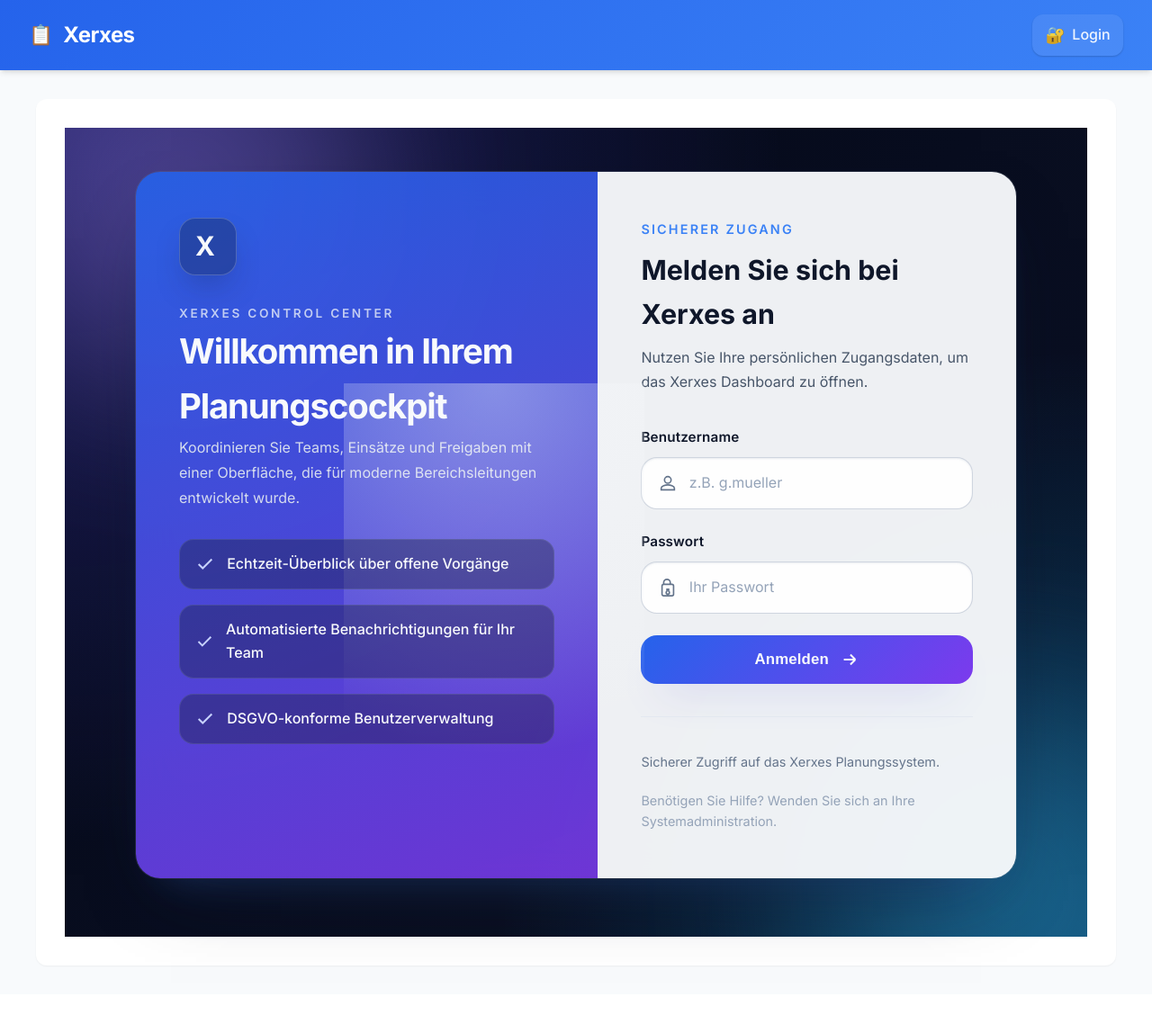
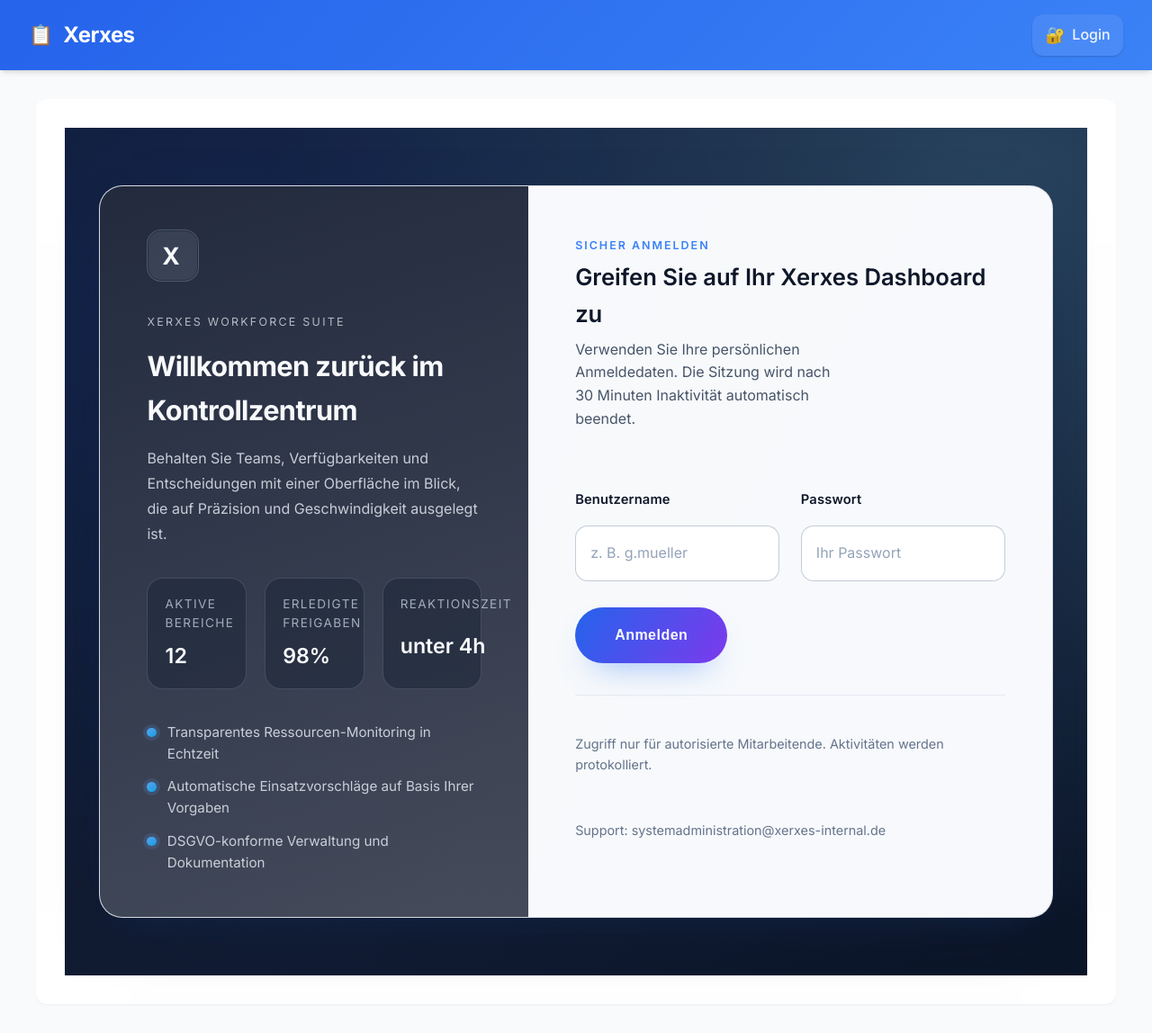
Before and after one commit to TimeLance89/Test-Git-Jester, a Python web app: template templates/login.html in a window 1280 px wide. Shown: the whole page at 90% size. Before the commit the page ends 1074 px from the top, so only its background shows below. Run offline with Jinja, Linux system fonts and the light colour scheme; the template is opened without the code that fills it, so the values that code supplies are empty.

Commit message:
Redesign login experience

```diff
--- a/templates/login.html
+++ b/templates/login.html
@@ -1,71 +1,70 @@
 {% extends "layout.html" %}
 {% block title %}Anmelden - Xerxes{% endblock %}
 {% block content %}
-<div class="xerxes-auth" role="main">
-  <div class="xerxes-auth__background" aria-hidden="true">
-    <div class="xerxes-orb xerxes-orb--one"></div>
-    <div class="xerxes-orb xerxes-orb--two"></div>
-    <div class="xerxes-mesh"></div>
-  </div>
+<div class="auth-frame" role="main">
+  <div class="auth-frame__texture" aria-hidden="true"></div>
 
-  <div class="xerxes-auth__card" aria-labelledby="xerxes-auth-heading">
-    <aside class="xerxes-auth__brand">
-      <div class="xerxes-logo" aria-hidden="true">
-        <span>X</span>
-      </div>
-      <div class="xerxes-brand__intro">
-        <p class="xerxes-brand__kicker">Xerxes Control Center</p>
-        <h1 id="xerxes-auth-heading">Willkommen in Ihrem Planungscockpit</h1>
-        <p class="xerxes-brand__text">
-          Koordinieren Sie Teams, Einsätze und Freigaben mit einer Oberfläche,
-          die für moderne Bereichsleitungen entwickelt wurde.
-        </p>
-      </div>
-      <ul class="xerxes-brand__benefits">
-        <li>
-          <svg viewBox="0 0 24 24" aria-hidden="true"><path d="M4 12L9 17L20 6"/></svg>
-          Echtzeit-Überblick über offene Vorgänge
-        </li>
-        <li>
-          <svg viewBox="0 0 24 24" aria-hidden="true"><path d="M4 12L9 17L20 6"/></svg>
-          Automatisierte Benachrichtigungen für Ihr Team
-        </li>
-        <li>
-          <svg viewBox="0 0 24 24" aria-hidden="true"><path d="M4 12L9 17L20 6"/></svg>
-          DSGVO-konforme Benutzerverwaltung
-        </li>
-      </ul>
-    </aside>
-
-    <section class="xerxes-auth__form" aria-labelledby="xerxes-form-heading">
-      <header class="xerxes-form__header">
-        <p class="xerxes-form__kicker">Sicherer Zugang</p>
-        <h2 id="xerxes-form-heading">Melden Sie sich bei Xerxes an</h2>
-        <p class="xerxes-form__subtext">
-          Nutzen Sie Ihre persönlichen Zugangsdaten, um das Xerxes Dashboard zu öffnen.
+  <div class="auth-panel" aria-labelledby="auth-heading">
+    <section class="auth-panel__intro">
+      <div class="brand-badge">X</div>
+      <header class="auth-panel__headline">
+        <p class="auth-panel__eyebrow">Xerxes Workforce Suite</p>
+        <h1 id="auth-heading">Willkommen zurück im Kontrollzentrum</h1>
+        <p class="auth-panel__lead">
+          Behalten Sie Teams, Verfügbarkeiten und Entscheidungen mit einer Oberfläche im Blick,
+          die auf Präzision und Geschwindigkeit ausgelegt ist.
         </p>
       </header>
 
-      <form method="post" action="{{ url_for('login', next=request.args.get('next')) }}" class="xerxes-form">
-        <div class="xerxes-input">
-          <label for="username">Benutzername</label>
-          <div class="xerxes-input__field">
-            <svg viewBox="0 0 24 24" aria-hidden="true"><path d="M12 12C14.21 12 16 10.21 16 8C16 5.79 14.21 4 12 4C9.79 4 8 5.79 8 8C8 10.21 9.79 12 12 12ZM12 14C9.33 14 4 15.34 4 18V20H20V18C20 15.34 14.67 14 12 14Z"/></svg>
+      <dl class="auth-metrics">
+        <div class="auth-metrics__item">
+          <dt>Aktive Bereiche</dt>
+          <dd>12</dd>
+        </div>
+        <div class="auth-metrics__item">
+          <dt>Erledigte Freigaben</dt>
+          <dd>98%</dd>
+        </div>
+        <div class="auth-metrics__item">
+          <dt>Reaktionszeit</dt>
+          <dd>unter 4h</dd>
+        </div>
+      </dl>
+
+      <ul class="auth-benefits">
+        <li>Transparentes Ressourcen-Monitoring in Echtzeit</li>
+        <li>Automatische Einsatzvorschläge auf Basis Ihrer Vorgaben</li>
+        <li>DSGVO-konforme Verwaltung und Dokumentation</li>
+      </ul>
+    </section>
+
+    <section class="auth-panel__form" aria-labelledby="form-heading">
+      <header class="auth-form__header">
+        <div>
+          <p class="auth-form__eyebrow">Sicher anmelden</p>
+          <h2 id="form-heading">Greifen Sie auf Ihr Xerxes Dashboard zu</h2>
+          <p class="auth-form__hint">
+            Verwenden Sie Ihre persönlichen Anmeldedaten. Die Sitzung wird nach 30&nbsp;Minuten Inaktivität automatisch beendet.
+          </p>
+        </div>
+      </header>
+
+      <form method="post" action="{{ url_for('login', next=request.args.get('next')) }}" class="signin-form">
+        <div class="signin-form__grid">
+          <label class="form-field" for="username">
+            <span>Benutzername</span>
             <input
               type="text"
               id="username"
               name="username"
               autocomplete="username"
-              placeholder="z.B. g.mueller"
+              placeholder="z. B. g.mueller"
               required
             />
-          </div>
-        </div>
+          </label>
 
-        <div class="xerxes-input">
-          <label for="password">Passwort</label>
-          <div class="xerxes-input__field">
-            <svg viewBox="0 0 24 24" aria-hidden="true"><path d="M17 8H7V6C7 3.79 8.79 2 11 2C13.21 2 15 3.79 15 6V8H17C18.1 8 19 8.9 19 10V20C19 21.1 18.1 22 17 22H7C5.9 22 5 21.1 5 20V10C5 8.9 5.9 8 7 8H17ZM13 16.17V14H11V16.17C10.41 16.58 10 17.26 10 18C10 19.1 10.9 20 12 20C13.1 20 14 19.1 14 18C14 17.26 13.59 16.58 13 16.17Z"/></svg>
+          <label class="form-field" for="password">
+            <span>Passwort</span>
             <input
               type="password"
               id="password"
@@ -74,391 +73,389 @@
               placeholder="Ihr Passwort"
               required
             />
-          </div>
+          </label>
         </div>
 
-        <button type="submit" class="xerxes-button">
-          <span>Anmelden</span>
-          <svg viewBox="0 0 24 24" aria-hidden="true"><path d="M5 12H19M19 12L13 6M19 12L13 18"/></svg>
-        </button>
+        <div class="signin-form__actions">
+          <button type="submit" class="signin-form__submit">
+            Anmelden
+          </button>
+        </div>
       </form>
 
-      <footer class="xerxes-form__footer">
-        <p>Sicherer Zugriff auf das Xerxes Planungssystem.</p>
-        <p class="xerxes-form__support">Benötigen Sie Hilfe? Wenden Sie sich an Ihre Systemadministration.</p>
+      <footer class="auth-form__footer">
+        <p>Zugriff nur für autorisierte Mitarbeitende. Aktivitäten werden protokolliert.</p>
+        <p>Support: systemadministration@xerxes-internal.de</p>
       </footer>
     </section>
   </div>
 </div>
 
 <style>
-.xerxes-auth {
+.auth-frame {
   position: relative;
   min-height: calc(100vh - 96px);
+  display: flex;
+  align-items: center;
+  justify-content: center;
+  padding: 4rem 3vw;
+  background: radial-gradient(circle at 15% 20%, rgba(37, 99, 235, 0.18), transparent 55%),
+              radial-gradient(circle at 90% 10%, rgba(125, 211, 252, 0.22), transparent 60%),
+              linear-gradient(135deg, #0f172a, #111c34 55%, #0b1528 100%);
+  font-family: 'Inter', system-ui, -apple-system, BlinkMacSystemFont, 'Segoe UI', sans-serif;
+  color: #0f172a;
+}
+
+.auth-frame__texture {
+  position: absolute;
+  inset: 0;
+  background-image: linear-gradient(rgba(255, 255, 255, 0.03) 1px, transparent 1px),
+                    linear-gradient(90deg, rgba(255, 255, 255, 0.03) 1px, transparent 1px);
+  background-size: 80px 80px;
+  opacity: 0.6;
+  mask-image: radial-gradient(circle at center, rgba(0, 0, 0, 0.9), transparent 70%);
+  pointer-events: none;
+}
+
+.auth-panel {
+  position: relative;
+  width: min(1120px, 95vw);
+  display: grid;
+  grid-template-columns: minmax(260px, 0.9fr) minmax(380px, 1.1fr);
+  border-radius: 26px;
+  overflow: hidden;
+  background: rgba(255, 255, 255, 0.9);
+  box-shadow: 0 28px 70px -36px rgba(15, 23, 42, 0.85), 0 18px 45px -32px rgba(59, 130, 246, 0.35);
+  border: 1px solid rgba(148, 163, 184, 0.2);
+  backdrop-filter: blur(14px);
+}
+
+.auth-panel::before {
+  content: "";
+  position: absolute;
+  inset: 0;
+  background: linear-gradient(120deg, rgba(59, 130, 246, 0.12), transparent 55%, rgba(139, 92, 246, 0.18));
+  pointer-events: none;
+}
+
+.auth-panel__intro {
+  position: relative;
+  z-index: 1;
+  padding: 3rem 3.25rem;
+  display: grid;
+  gap: 2.2rem;
+  background: linear-gradient(165deg, rgba(15, 23, 42, 0.9), rgba(15, 23, 42, 0.75));
+  color: #f8fafc;
+}
+
+.brand-badge {
+  width: 58px;
+  height: 58px;
+  border-radius: 16px;
   display: grid;
   place-items: center;
-  padding: 3rem 1.5rem 4rem;
-  color: #0f172a;
-  font-family: 'Inter', system-ui, -apple-system, BlinkMacSystemFont, 'Segoe UI', sans-serif;
+  font-weight: 700;
+  font-size: 1.65rem;
+  letter-spacing: 0.18em;
+  text-transform: uppercase;
+  background: rgba(148, 163, 184, 0.18);
+  border: 1px solid rgba(148, 163, 184, 0.25);
+  box-shadow: inset 0 0 0 1px rgba(15, 23, 42, 0.45);
 }
 
-.xerxes-auth__background {
-  position: absolute;
-  inset: 0;
-  background: radial-gradient(circle at top left, rgba(79, 70, 229, 0.35), transparent 55%),
-              radial-gradient(circle at bottom right, rgba(14, 165, 233, 0.3), transparent 45%),
-              linear-gradient(135deg, #050919 0%, #0b1125 100%);
-  overflow: hidden;
+.auth-panel__eyebrow {
+  margin: 0;
+  letter-spacing: 0.18em;
+  text-transform: uppercase;
+  font-size: 0.78rem;
+  color: rgba(226, 232, 240, 0.75);
 }
 
-.xerxes-orb {
-  position: absolute;
-  width: 420px;
-  height: 420px;
-  border-radius: 999px;
-  filter: blur(100px);
-  opacity: 0.6;
+.auth-panel__headline {
+  display: grid;
+  gap: 0.9rem;
 }
 
-.xerxes-orb--one {
-  top: -140px;
-  left: -80px;
-  background: rgba(167, 139, 250, 0.55);
+.auth-panel__headline h1 {
+  margin: 0;
+  font-size: clamp(1.9rem, 2.4vw, 2.6rem);
+  letter-spacing: -0.02em;
 }
 
-.xerxes-orb--two {
-  bottom: -160px;
-  right: -120px;
-  background: rgba(56, 189, 248, 0.5);
-}
-
-.xerxes-mesh {
-  position: absolute;
-  inset: 0;
-  background-image: linear-gradient(rgba(255, 255, 255, 0.05) 1px, transparent 1px),
-                    linear-gradient(90deg, rgba(255, 255, 255, 0.05) 1px, transparent 1px);
-  background-size: 60px 60px;
-  mask-image: radial-gradient(circle, rgba(255, 255, 255, 0.9), transparent 70%);
-  opacity: 0.5;
-}
-
-.xerxes-auth__card {
-  position: relative;
-  display: grid;
-  grid-template-columns: minmax(280px, 1.05fr) minmax(320px, 0.95fr);
-  max-width: 980px;
-  width: 100%;
-  border-radius: 28px;
-  overflow: hidden;
-  box-shadow: 0 35px 80px -40px rgba(15, 23, 42, 0.8), 0 25px 45px -35px rgba(59, 130, 246, 0.5);
-  border: 1px solid rgba(148, 163, 184, 0.18);
-  background: rgba(15, 23, 42, 0.1);
-  backdrop-filter: blur(24px);
-}
-
-.xerxes-auth__brand {
-  background: linear-gradient(160deg, rgba(37, 99, 235, 0.9), rgba(124, 58, 237, 0.88));
-  color: #f8fafc;
-  padding: 3.2rem 3rem;
-  display: flex;
-  flex-direction: column;
-  gap: 2rem;
-  position: relative;
-}
-
-.xerxes-auth__brand::after {
-  content: "";
-  position: absolute;
-  inset: 30% -10% -15% 45%;
-  background: radial-gradient(circle at top, rgba(248, 250, 252, 0.55), transparent 60%);
-  pointer-events: none;
-  opacity: 0.7;
-}
-
-.xerxes-logo {
-  width: 64px;
-  height: 64px;
-  border-radius: 18px;
-  display: grid;
-  place-items: center;
-  background: rgba(15, 23, 42, 0.3);
-  font-size: 1.85rem;
-  font-weight: 700;
-  letter-spacing: 0.2em;
-  text-transform: uppercase;
-  box-shadow: inset 0 0 0 1px rgba(248, 250, 252, 0.2), 0 18px 40px -20px rgba(15, 23, 42, 0.85);
-}
-
-.xerxes-brand__kicker {
-  margin: 0;
-  font-size: 0.85rem;
-  font-weight: 600;
-  letter-spacing: 0.2em;
-  text-transform: uppercase;
-  color: rgba(241, 245, 249, 0.75);
-}
-
-.xerxes-auth__brand h1 {
-  margin: 0;
-  font-size: clamp(2rem, 3vw, 2.8rem);
-  font-weight: 700;
-  letter-spacing: -0.03em;
-}
-
-.xerxes-brand__text {
+.auth-panel__lead {
   margin: 0;
   font-size: 1rem;
   line-height: 1.75;
-  color: rgba(226, 232, 240, 0.92);
+  color: rgba(226, 232, 240, 0.85);
 }
 
-.xerxes-brand__benefits {
-  list-style: none;
+.auth-metrics {
+  display: grid;
+  grid-template-columns: repeat(3, minmax(0, 1fr));
+  gap: 1.25rem;
+  margin: 0;
+}
+
+.auth-metrics__item {
+  padding: 1.1rem 1.2rem;
+  border-radius: 18px;
+  background: rgba(30, 41, 59, 0.6);
+  border: 1px solid rgba(148, 163, 184, 0.25);
+  display: grid;
+  gap: 0.4rem;
+}
+
+.auth-metrics__item dt {
+  font-size: 0.85rem;
+  text-transform: uppercase;
+  letter-spacing: 0.1em;
+  color: rgba(203, 213, 225, 0.75);
+}
+
+.auth-metrics__item dd {
+  margin: 0;
+  font-size: 1.45rem;
+  font-weight: 600;
+}
+
+.auth-benefits {
   margin: 0;
   padding: 0;
+  list-style: none;
   display: grid;
-  gap: 1.1rem;
+  gap: 0.75rem;
+}
+
+.auth-benefits li {
+  padding-left: 1.4rem;
+  position: relative;
+  font-size: 0.95rem;
+  color: rgba(226, 232, 240, 0.85);
+}
+
+.auth-benefits li::before {
+  content: "";
+  position: absolute;
+  left: 0;
+  top: 0.45rem;
+  width: 0.65rem;
+  height: 0.65rem;
+  border-radius: 50%;
+  background: linear-gradient(135deg, rgba(96, 165, 250, 0.95), rgba(14, 165, 233, 0.95));
+  box-shadow: 0 0 0 4px rgba(96, 165, 250, 0.15);
+}
+
+.auth-panel__form {
   position: relative;
   z-index: 1;
+  padding: 3.5rem 3.25rem;
+  display: grid;
+  gap: 2.2rem;
+  background: rgba(248, 250, 252, 0.98);
 }
 
-.xerxes-brand__benefits li {
+.auth-form__header {
   display: flex;
-  align-items: center;
-  gap: 0.85rem;
-  padding: 0.95rem 1.1rem;
-  border-radius: 16px;
-  background: rgba(15, 23, 42, 0.35);
-  box-shadow: inset 0 0 0 1px rgba(148, 163, 184, 0.2);
-  font-weight: 500;
+  justify-content: space-between;
+  gap: 1.5rem;
+  align-items: flex-start;
 }
 
-.xerxes-brand__benefits svg {
-  width: 22px;
-  height: 22px;
-  stroke: #c7d2fe;
-  stroke-width: 2.2;
-  fill: none;
+.auth-form__eyebrow {
+  margin: 0 0 0.35rem;
+  text-transform: uppercase;
+  letter-spacing: 0.16em;
+  font-size: 0.78rem;
+  color: #3b82f6;
+  font-weight: 600;
 }
 
-.xerxes-auth__form {
-  background: rgba(248, 250, 252, 0.96);
-  padding: 3.25rem 3rem;
-  display: flex;
-  flex-direction: column;
-  gap: 2.25rem;
-}
-
-.xerxes-form__header {
-  display: grid;
-  gap: 0.65rem;
-}
-
-.xerxes-form__kicker {
+.auth-form__header h2 {
   margin: 0;
-  font-size: 0.9rem;
+  font-size: clamp(1.6rem, 2vw, 1.9rem);
   font-weight: 600;
-  text-transform: uppercase;
-  letter-spacing: 0.15em;
-  color: #3b82f6;
-}
-
-.xerxes-form__header h2 {
-  margin: 0;
-  font-size: 1.9rem;
-  font-weight: 700;
   color: #0f172a;
 }
 
-.xerxes-form__subtext {
-  margin: 0;
+.auth-form__hint {
+  margin: 0.35rem 0 0;
   color: #475569;
-  line-height: 1.7;
+  max-width: 30ch;
+  line-height: 1.6;
 }
 
-.xerxes-form {
+.signin-form {
   display: grid;
+  gap: 1.8rem;
+}
+
+.signin-form__grid {
+  display: grid;
+  grid-template-columns: repeat(2, minmax(0, 1fr));
   gap: 1.5rem;
 }
 
-.xerxes-input {
+.form-field {
   display: grid;
-  gap: 0.6rem;
+  gap: 0.55rem;
 }
 
-.xerxes-input label {
+.form-field span {
+  font-size: 0.92rem;
   font-weight: 600;
-  font-size: 0.95rem;
+  color: #0f172a;
   letter-spacing: 0.01em;
-  color: #0f172a;
 }
 
-.xerxes-input__field {
-  display: grid;
-  grid-template-columns: auto 1fr;
-  align-items: center;
-  gap: 0.8rem;
-  padding: 0.95rem 1.1rem;
-  border-radius: 18px;
-  border: 1px solid rgba(148, 163, 184, 0.45);
-  background: rgba(255, 255, 255, 0.9);
-  box-shadow: inset 0 1px 2px rgba(148, 163, 184, 0.2);
+.form-field input {
+  border: 1px solid rgba(148, 163, 184, 0.55);
+  border-radius: 14px;
+  padding: 0.85rem 1rem;
+  font: inherit;
+  color: #0f172a;
+  background: rgba(255, 255, 255, 0.95);
   transition: border-color 0.2s ease, box-shadow 0.2s ease, transform 0.2s ease;
 }
 
-.xerxes-input__field svg {
-  width: 22px;
-  height: 22px;
-  fill: none;
-  stroke: #64748b;
-  stroke-width: 1.8;
-}
-
-.xerxes-input__field input {
-  border: none;
-  background: transparent;
-  font: inherit;
-  padding: 0;
-  color: #0f172a;
-}
-
-.xerxes-input__field input::placeholder {
+.form-field input::placeholder {
   color: #94a3b8;
 }
 
-.xerxes-input__field input:focus-visible {
+.form-field input:focus-visible {
   outline: none;
-}
-
-.xerxes-input:focus-within .xerxes-input__field {
-  border-color: rgba(37, 99, 235, 0.8);
-  box-shadow: 0 0 0 4px rgba(37, 99, 235, 0.14);
+  border-color: rgba(59, 130, 246, 0.75);
+  box-shadow: 0 0 0 4px rgba(59, 130, 246, 0.18);
   transform: translateY(-1px);
 }
 
-.xerxes-button {
-  display: inline-flex;
-  align-items: center;
-  justify-content: center;
-  gap: 0.75rem;
-  padding: 1rem 1.2rem;
-  border-radius: 18px;
+.signin-form__actions {
+  display: flex;
+  justify-content: flex-start;
+}
+
+.signin-form__submit {
   border: none;
-  font-size: 1.05rem;
+  border-radius: 999px;
+  padding: 0.9rem 2.75rem;
+  font-size: 1rem;
   font-weight: 600;
-  letter-spacing: 0.01em;
+  letter-spacing: 0.03em;
+  cursor: pointer;
   color: #f8fafc;
-  background: linear-gradient(135deg, #2563eb, #7c3aed);
-  box-shadow: 0 22px 45px -25px rgba(79, 70, 229, 0.85);
-  cursor: pointer;
+  background: linear-gradient(120deg, #2563eb, #7c3aed);
+  box-shadow: 0 18px 36px -20px rgba(59, 130, 246, 0.7);
   transition: transform 0.2s ease, box-shadow 0.2s ease;
 }
 
-.xerxes-button svg {
-  width: 22px;
-  height: 22px;
-  stroke: currentColor;
-  stroke-width: 2.1;
-  fill: none;
+.signin-form__submit:hover {
+  transform: translateY(-2px);
+  box-shadow: 0 20px 38px -22px rgba(59, 130, 246, 0.8);
 }
 
-.xerxes-button:hover {
-  transform: translateY(-2px);
-  box-shadow: 0 26px 48px -24px rgba(79, 70, 229, 0.9);
-}
-
-.xerxes-button:active {
+.signin-form__submit:active {
   transform: translateY(0);
 }
 
-.xerxes-form__footer {
+.auth-form__footer {
   border-top: 1px solid rgba(226, 232, 240, 0.85);
-  padding-top: 1.5rem;
+  padding-top: 1.75rem;
+  display: grid;
+  gap: 0.35rem;
   font-size: 0.9rem;
   color: #64748b;
-  display: grid;
-  gap: 0.35rem;
-}
-
-.xerxes-form__support {
-  margin: 0;
-  color: #94a3b8;
 }
 
 @media (max-width: 1024px) {
-  .xerxes-auth__card {
+  .auth-panel {
     grid-template-columns: 1fr;
-    max-width: 560px;
   }
 
-  .xerxes-auth__brand {
-    padding: 2.75rem 2.5rem;
-    border-bottom: 1px solid rgba(255, 255, 255, 0.25);
-    gap: 1.75rem;
+  .auth-panel__intro {
+    padding: 2.8rem 2.5rem;
+    gap: 2rem;
   }
 
-  .xerxes-auth__form {
-    padding: 2.75rem 2.5rem 3rem;
+  .auth-panel__form {
+    padding: 3rem 2.5rem;
+  }
+
+  .auth-metrics {
+    grid-template-columns: repeat(2, minmax(0, 1fr));
   }
 }
 
-@media (max-width: 640px) {
-  .xerxes-auth {
-    padding: 2.5rem 1rem 3.5rem;
+@media (max-width: 820px) {
+  .auth-frame {
+    padding: 3rem 1.5rem;
   }
 
-  .xerxes-auth__card {
-    border-radius: 22px;
+  .signin-form__grid {
+    grid-template-columns: 1fr;
   }
 
-  .xerxes-auth__brand {
-    padding: 2.5rem 1.8rem;
+  .auth-form__header {
+    flex-direction: column;
   }
 
-  .xerxes-auth__form {
-    padding: 2.5rem 1.8rem 2.75rem;
+  .auth-form__hint {
+    max-width: 100%;
+  }
+}
+
+@media (max-width: 600px) {
+  .auth-panel {
+    border-radius: 20px;
+  }
+
+  .auth-panel__intro {
+    padding: 2.4rem 2rem;
+  }
+
+  .auth-panel__form {
+    padding: 2.6rem 2rem;
+  }
+
+  .auth-frame {
+    padding: 2.8rem 1.25rem;
+  }
+
+  .auth-metrics {
+    grid-template-columns: 1fr;
   }
 }
 
 @media (prefers-color-scheme: dark) {
-  .xerxes-auth__form {
+  .auth-panel {
+    background: rgba(15, 23, 42, 0.92);
+    border-color: rgba(59, 130, 246, 0.15);
+  }
+
+  .auth-panel__form {
     background: rgba(15, 23, 42, 0.88);
+  }
+
+  .auth-form__header h2,
+  .form-field span {
     color: #e2e8f0;
   }
 
-  .xerxes-form__header h2 {
-    color: #e2e8f0;
+  .auth-form__hint,
+  .auth-form__footer {
+    color: #94a3b8;
   }
 
-  .xerxes-form__subtext {
-    color: #cbd5f5;
-  }
-
-  .xerxes-input label {
-    color: #e2e8f0;
-  }
-
-  .xerxes-input__field {
-    background: rgba(30, 41, 59, 0.85);
-    border-color: rgba(71, 85, 105, 0.65);
-    box-shadow: inset 0 1px 1px rgba(15, 23, 42, 0.65);
-  }
-
-  .xerxes-input__field input {
+  .form-field input {
+    background: rgba(30, 41, 59, 0.75);
+    border-color: rgba(71, 85, 105, 0.7);
     color: #f1f5f9;
   }
 
-  .xerxes-input__field input::placeholder {
+  .form-field input::placeholder {
     color: #94a3b8;
   }
 
-  .xerxes-form__footer {
+  .auth-form__footer {
     border-color: rgba(71, 85, 105, 0.6);
-    color: #94a3b8;
-  }
-
-  .xerxes-form__support {
-    color: #7c8aa6;
   }
 }
 </style>
```
